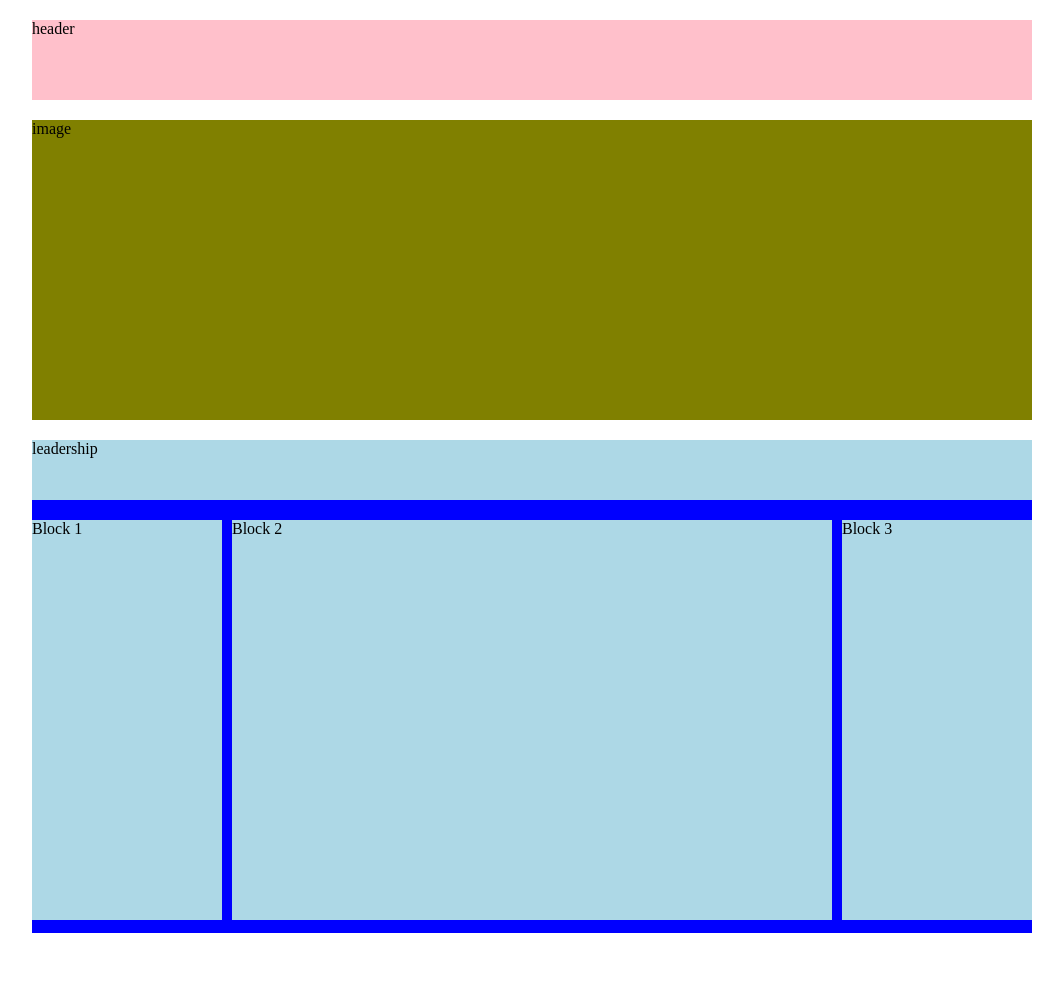
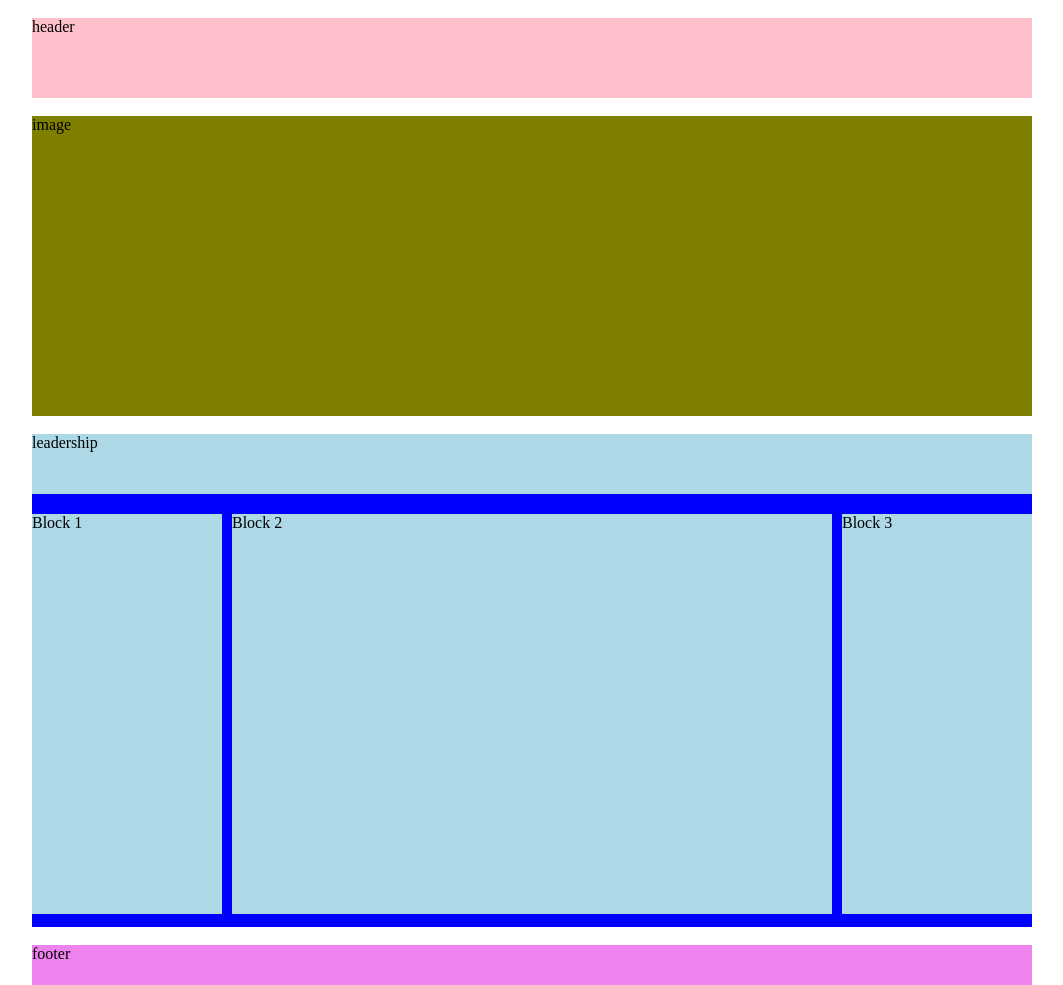
Before and after one commit to Martab1/htmlcss-struttura-wp, a plain HTML site: page index.html in a window 1280 px wide. Shown: the whole page, without its empty margins (108-1171 px from the left). Before the commit the page ends 933 px from the top, so only its background shows below. Drawn offline with Linux system fonts and the light colour scheme.

Commit message:
add footer

```diff
--- a/css/style.css
+++ b/css/style.css
@@ -15,7 +15,7 @@
     width: 1000px;
     max-width: 100%;
     margin: 0 auto;
-    margin-top: 20px;
+    margin-top: 18px;
 
 }
 
@@ -51,6 +51,7 @@
 .special{
     background-color: blue;
     padding-bottom:1%;
+    margin-bottom: 10px;
 
 }
 
@@ -80,3 +81,9 @@
 }
 
 /*FOOTER*/
+
+.footer{
+    background-color: violet;
+    height: 40px;
+
+}
--- a/index.html
+++ b/index.html
@@ -40,6 +40,13 @@
       </div>
     </main>
 
+    <footer class="container">
+        <section class="footer">
+            footer
+        </section>
+
+     </footer>
+
 
 
 
```
